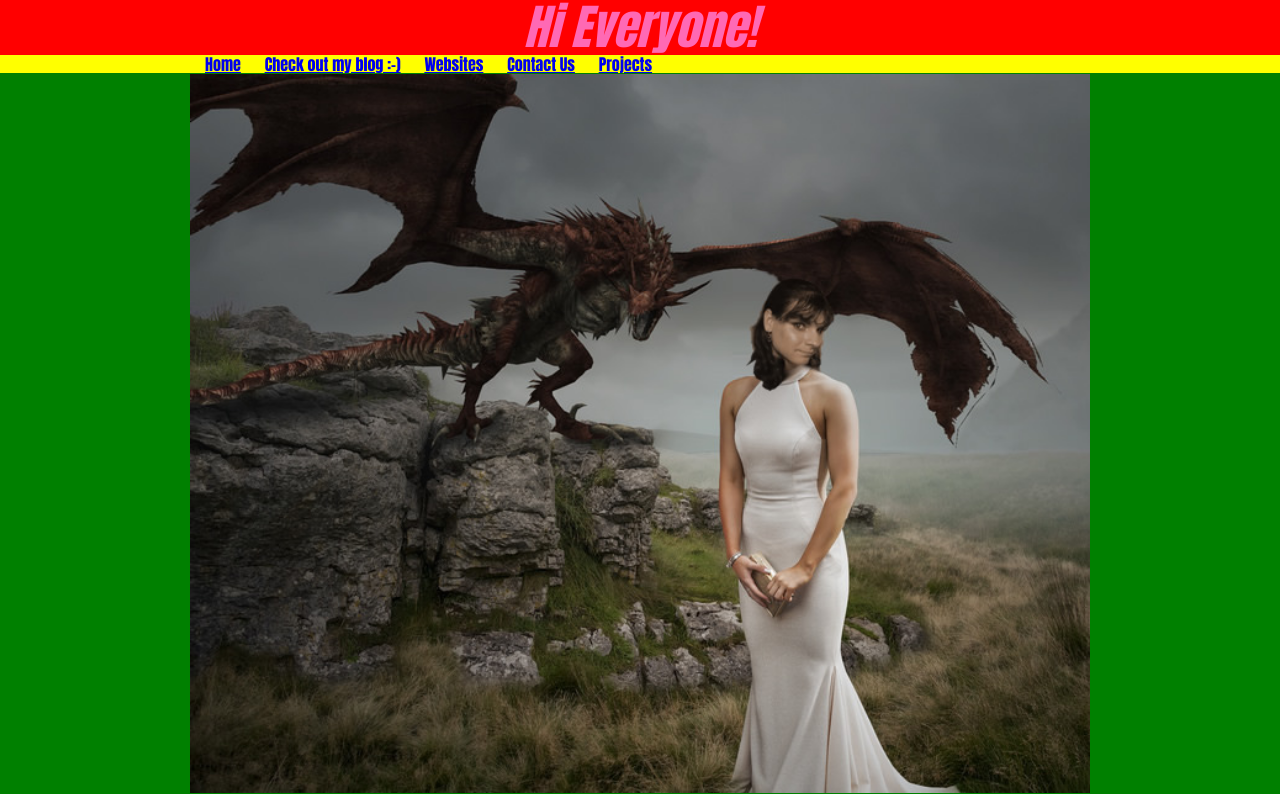
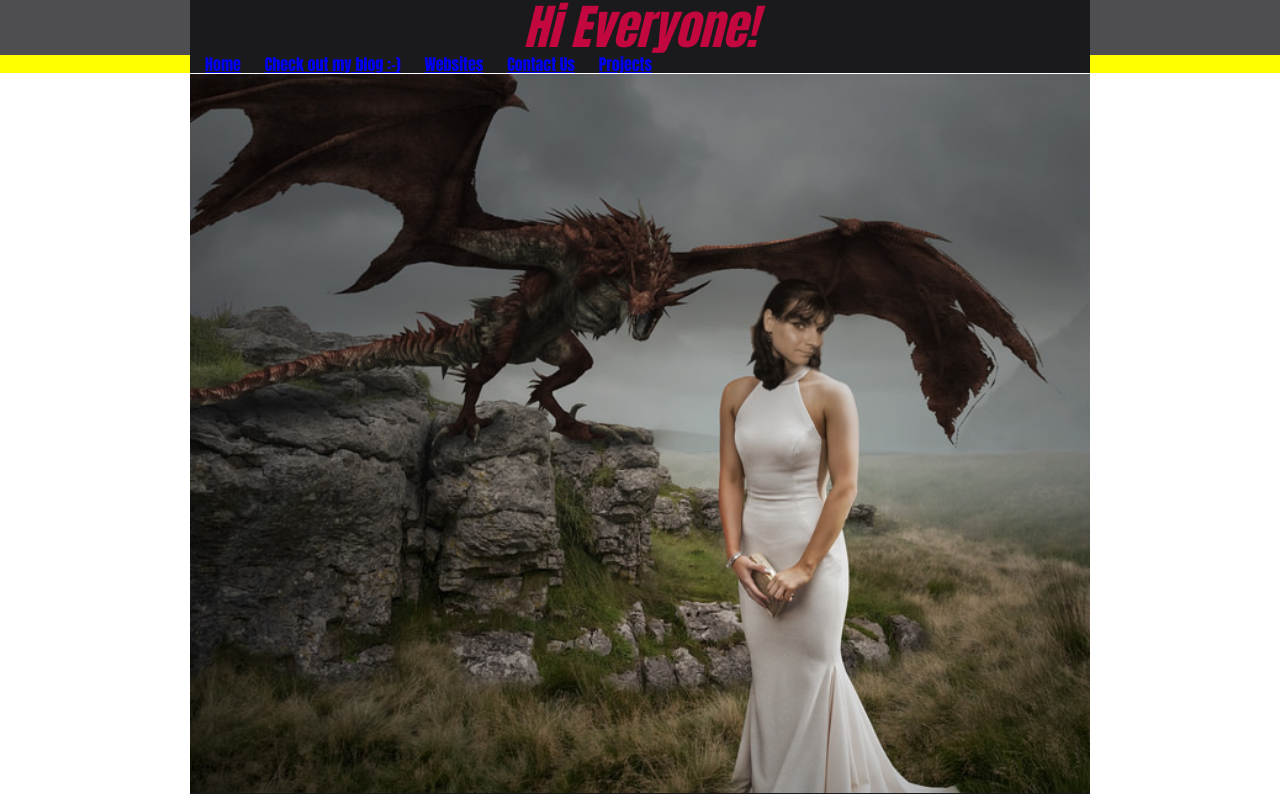
Before and after one commit to EmilyShelton/hello-world, a website built with Parcel: page index.html in a window 1280 px wide. Shown: the top 794 px of the page. Built offline with nearby package versions, Linux system fonts and the light colour scheme; grey boxes are pictures that could not be loaded.

Commit message:
Web Color 1

```diff
--- a/css/Style.css
+++ b/css/Style.css
@@ -3,7 +3,7 @@ body {
 }
 
 h1 {
-    color: hotpink;
+    color: #c3073f;
     font-family: Impact, Haettenschweiler, 'Arial Narrow Bold', sans-serif;
     font-style: italic;
 }
@@ -68,6 +68,8 @@ hr {
     max-width: 900px;
     width: 100%;
     margin: 0 auto;
+    background-color: #1a1a1d;
+    color: #fff;
 }
 
 .tags li {
@@ -76,7 +78,7 @@ hr {
 }
 
 #header {
-    background-color: red;
+    background-color: #4e4e50;
     position: fixed;
     width: 100%;
     margin: 0 auto;
@@ -135,11 +137,10 @@ hr {
 }
 
 #blog {
-    /* margin: auto 10px; */
+margin: auto 10px;
 }
 
 #video {
-    background-color: green;
     padding-top: 74px;
 }
 
```
Also changed, not shown: projects/index.html (+3 -3 lines).
